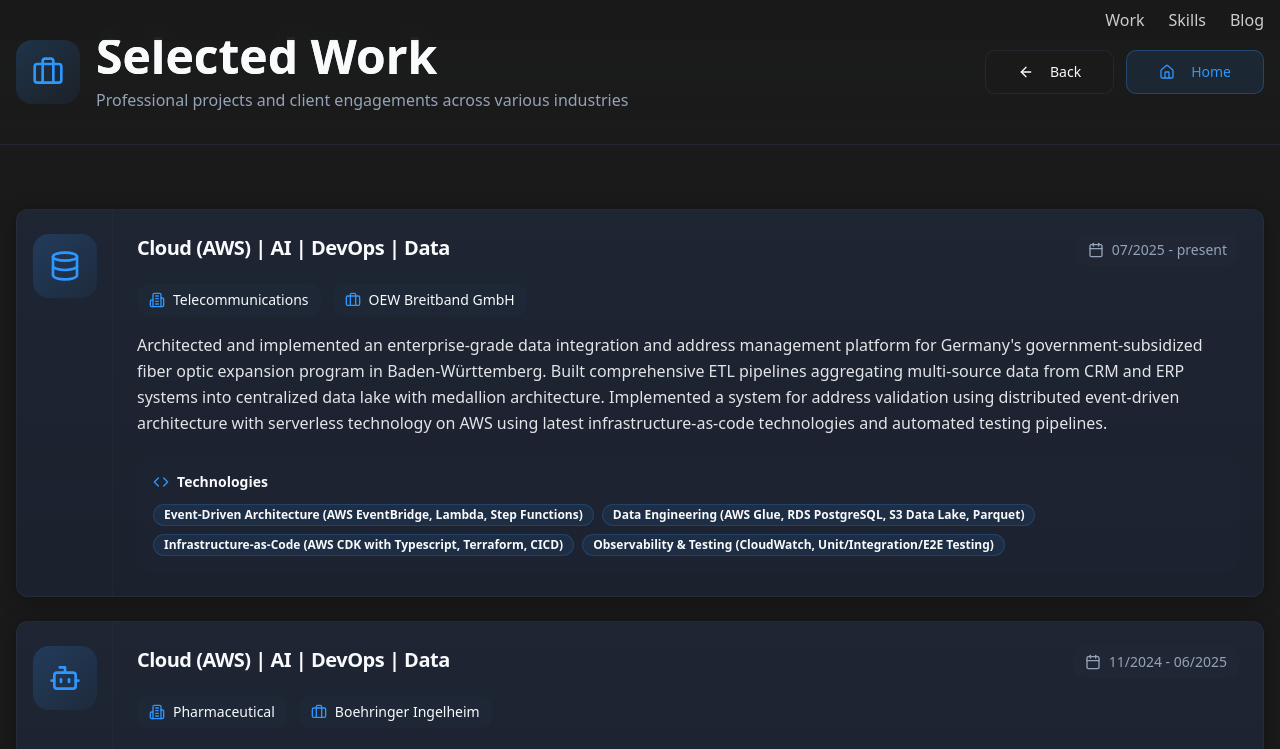
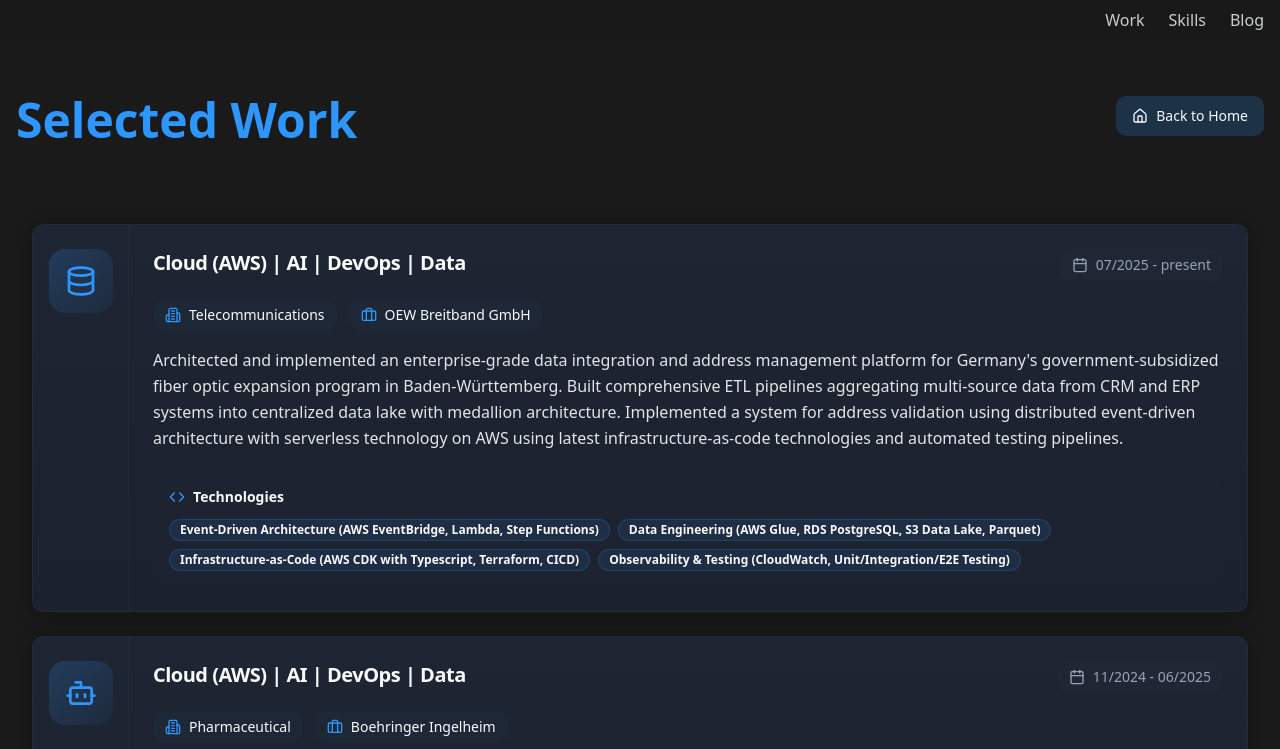
Before and after one commit to maxritter/max-ritter-website, a React (Vite) app: page /work in a window 1280 px wide. Shown: the top 749 px of the page. Built offline with nearby package versions, Linux system fonts and the light colour scheme.

Commit message:
Reverted to commit 1410c4a4bf05b5e7fefdf0f5b5a9189611aeed4d

```diff
--- a/src/components/PageHeader.tsx
+++ /dev/null
@@ -1,66 +0,0 @@
-import { Home, ArrowLeft } from "lucide-react";
-import { Button } from "@/components/ui/button";
-import { useNavigate } from "react-router-dom";
-import { motion } from "framer-motion";
-
-interface PageHeaderProps {
-  title: string;
-  subtitle?: string;
-  icon?: React.ReactNode;
-}
-
-const PageHeader = ({ title, subtitle, icon }: PageHeaderProps) => {
-  const navigate = useNavigate();
-
-  return (
-    <motion.div
-      className="relative border-b border-border/50 bg-gradient-to-b from-muted/10 to-transparent"
-      initial={{ opacity: 0, y: -20 }}
-      animate={{ opacity: 1, y: 0 }}
-      transition={{ duration: 0.5 }}
-    >
-      <div className="container mx-auto px-4 py-8">
-        <div className="flex flex-col md:flex-row md:items-center md:justify-between gap-4">
-          <div className="flex items-center gap-4">
-            {icon && (
-              <div className="bg-gradient-to-br from-primary/20 to-primary/5 p-4 rounded-2xl">
-                {icon}
-              </div>
-            )}
-            <div>
-              <h1 className="text-3xl md:text-5xl font-bold bg-gradient-to-r from-foreground to-foreground/70 bg-clip-text">
-                {title}
-              </h1>
-              {subtitle && (
-                <p className="text-muted-foreground mt-2 text-sm md:text-base">{subtitle}</p>
-              )}
-            </div>
-          </div>
-
-          <div className="flex gap-3">
-            <Button
-              onClick={() => navigate(-1)}
-              variant="outline"
-              size="lg"
-              className="group border-border/50 hover:border-primary/50 hover:bg-primary/5 transition-all duration-300"
-            >
-              <ArrowLeft className="w-4 h-4 mr-2 group-hover:-translate-x-1 transition-transform duration-300" />
-              Back
-            </Button>
-            <Button
-              onClick={() => navigate('/')}
-              variant="default"
-              size="lg"
-              className="group bg-primary/10 hover:bg-primary/20 text-primary border border-primary/30 hover:border-primary/50 transition-all duration-300"
-            >
-              <Home className="w-4 h-4 mr-2 group-hover:scale-110 transition-transform duration-300" />
-              Home
-            </Button>
-          </div>
-        </div>
-      </div>
-    </motion.div>
-  );
-};
-
-export default PageHeader;
--- a/src/pages/Skills.tsx
+++ b/src/pages/Skills.tsx
@@ -1,13 +1,15 @@
 import { motion } from "framer-motion";
+import { useNavigate } from "react-router-dom";
 import Header from "@/components/Header";
 import Footer from "@/components/Footer";
 import SkillsSection from "@/components/SkillsSection";
 import SEO from "@/components/SEO";
-import PageHeader from "@/components/PageHeader";
+import BackToHomeButton from "@/components/BackToHomeButton";
 import { pageVariants } from "@/utils/animations";
-import { Sparkles } from "lucide-react";
 
 const Skills = () => {
+  const navigate = useNavigate();
+
   return (
     <motion.div
       className="min-h-screen flex flex-col bg-background"
@@ -22,13 +24,16 @@ const Skills = () => {
         pagePath="skills"
       />
       <Header />
-      <PageHeader
-        title="Skillset"
-        subtitle="My technical expertise across cloud, AI, data engineering, and software development"
-        icon={<Sparkles className="w-8 h-8 text-primary" />}
-      />
-      <main className="flex-grow">
-        <SkillsSection />
+      <BackToHomeButton />
+      <main className="flex-grow pt-16">
+        <div className="container mx-auto px-4 py-8">
+          <div className="flex flex-col gap-4 mb-4">
+            <h1 className="text-4xl md:text-5xl font-bold text-primary">
+              Skillset
+            </h1>
+          </div>
+          <SkillsSection />
+        </div>
       </main>
       <Footer />
     </motion.div>
--- a/src/pages/Work.tsx
+++ b/src/pages/Work.tsx
@@ -1,13 +1,15 @@
 import { motion } from "framer-motion";
+import { useNavigate } from "react-router-dom";
 import Header from "@/components/Header";
 import Footer from "@/components/Footer";
 import ProjectsSection from "@/components/ProjectsSection";
 import SEO from "@/components/SEO";
-import PageHeader from "@/components/PageHeader";
+import BackToHomeButton from "@/components/BackToHomeButton";
 import { pageVariants } from "@/utils/animations";
-import { Briefcase } from "lucide-react";
 
 const Work = () => {
+  const navigate = useNavigate();
+
   return (
     <motion.div
       className="min-h-screen flex flex-col bg-background"
@@ -22,13 +24,16 @@ const Work = () => {
         pagePath="work"
       />
       <Header />
-      <PageHeader
-        title="Selected Work"
-        subtitle="Professional projects and client engagements across various industries"
-        icon={<Briefcase className="w-8 h-8 text-primary" />}
-      />
-      <main className="flex-grow">
-        <ProjectsSection />
+      <BackToHomeButton />
+      <main className="flex-grow pt-16">
+        <div className="container mx-auto px-4 py-8">
+          <div className="flex flex-col gap-4 mb-4">
+            <h1 className="text-4xl md:text-5xl font-bold text-primary">
+              Selected Work
+            </h1>
+          </div>
+          <ProjectsSection />
+        </div>
       </main>
       <Footer />
     </motion.div>
```
